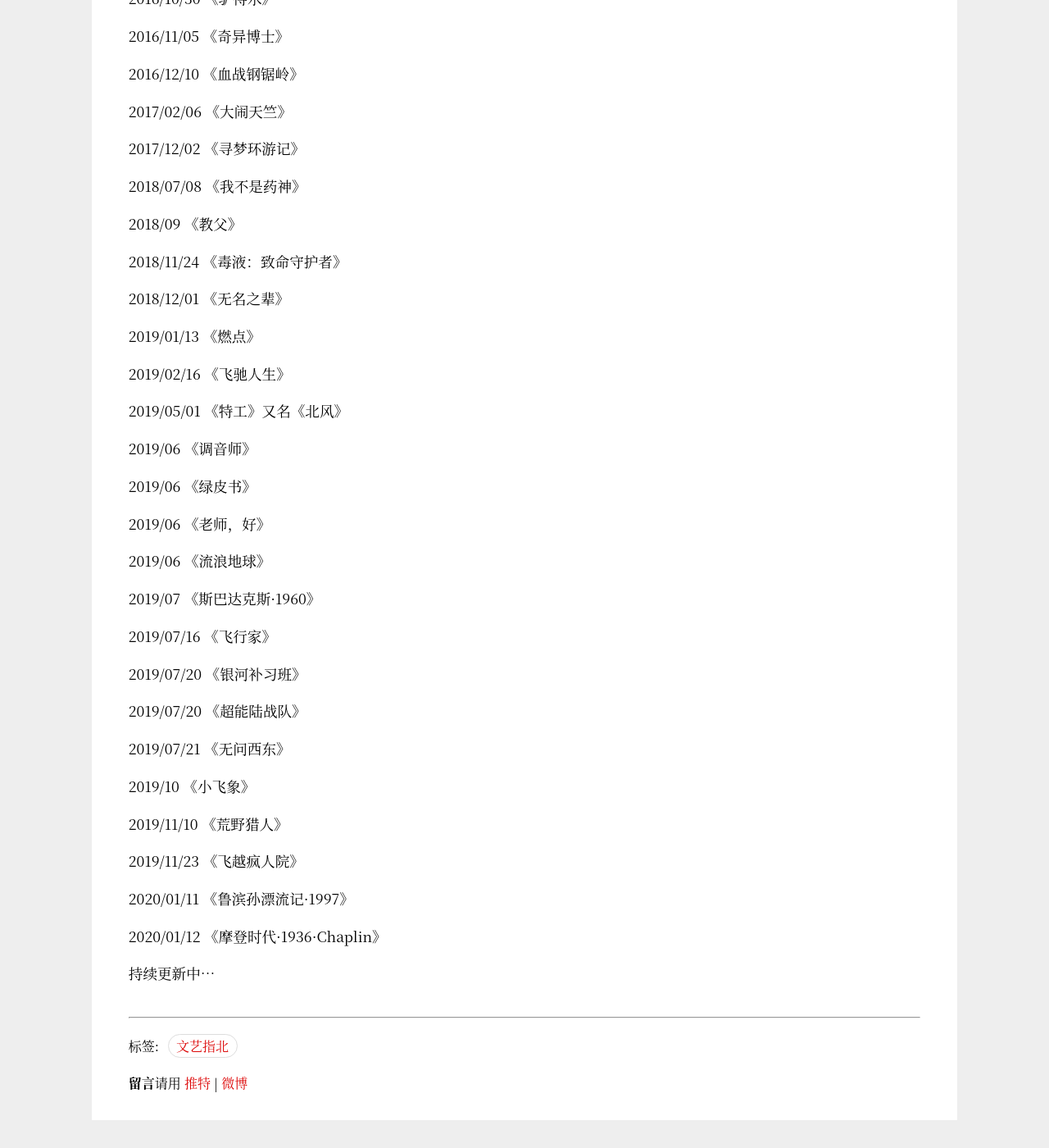
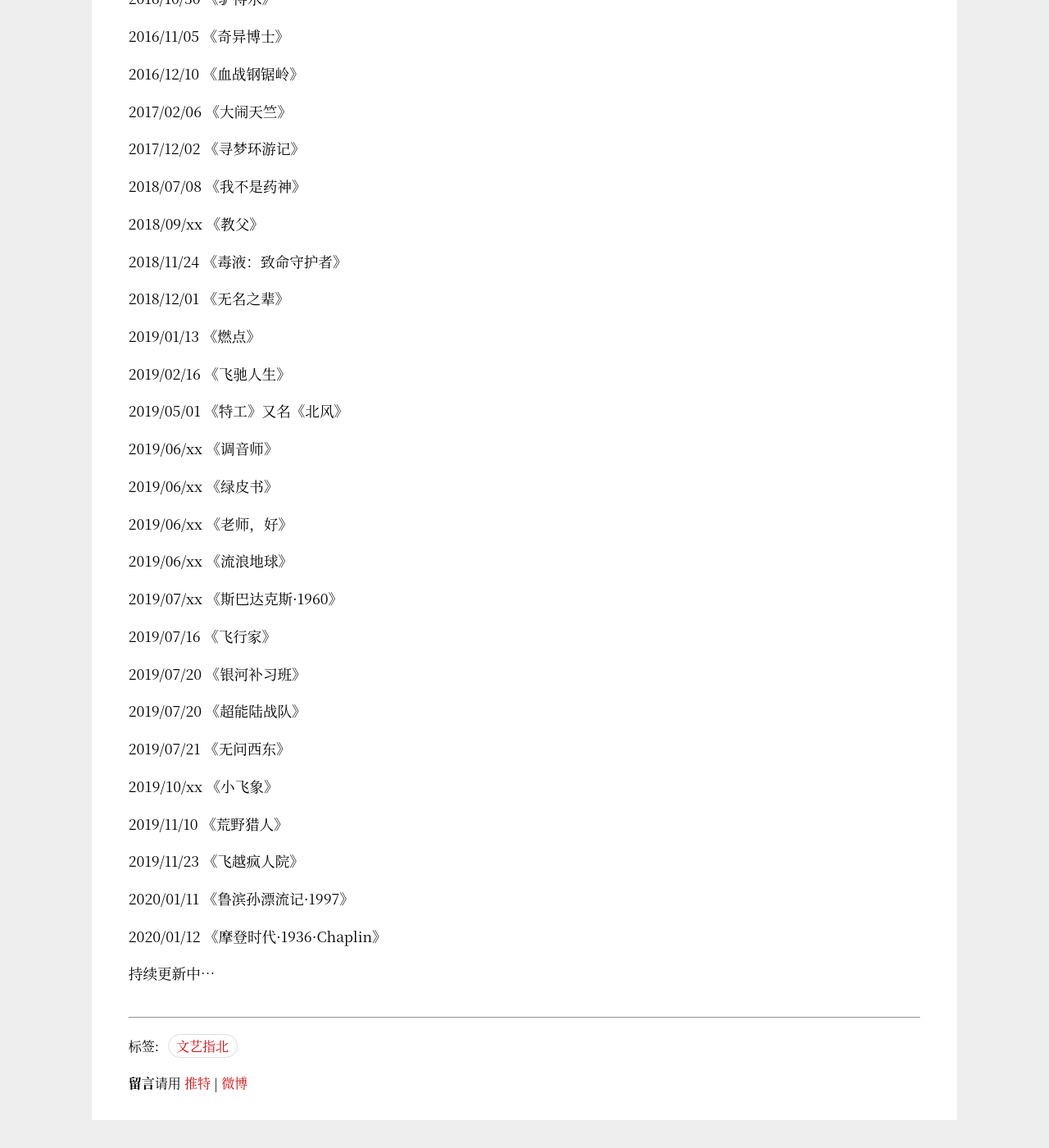
Before and after one commit to Haiyung/haiyung.github.io, a Jekyll site: the page built from _posts/2019-11-30-movies-records.md, in a window 1280 px wide and 1400 px high, scrolled down 2048 px. Shown: the whole window at 82% size. Built offline with Jekyll 4.4.1, drawn with Linux system fonts in a browser that asks for light colours.

Commit message:
upgrade articles

```diff
--- a/_posts/2019-11-30-movies-records.md
+++ b/_posts/2019-11-30-movies-records.md
@@ -101,7 +101,7 @@ tags: 文艺指北
 
 2018/07/08  《我不是药神》
 
-2018/09     《教父》
+2018/09/xx  《教父》
 
 2018/11/24  《毒液：致命守护者》
 
@@ -113,15 +113,15 @@ tags: 文艺指北
 
 2019/05/01  《特工》又名《北风》
 
-2019/06     《调音师》
+2019/06/xx  《调音师》
 
-2019/06     《绿皮书》
+2019/06/xx  《绿皮书》
 
-2019/06     《老师，好》
+2019/06/xx  《老师，好》
 
-2019/06     《流浪地球》
+2019/06/xx  《流浪地球》
 
-2019/07     《斯巴达克斯·1960》
+2019/07/xx  《斯巴达克斯·1960》
 
 2019/07/16  《飞行家》
 
@@ -131,7 +131,7 @@ tags: 文艺指北
 
 2019/07/21  《无问西东》
 
-2019/10     《小飞象》
+2019/10/xx  《小飞象》
 
 2019/11/10  《荒野猎人》
 
```
Also changed, not shown: other parts of _posts/2019-11-30-movies-records.md (+1 -1 lines), _posts/2019-09-12-approaching-bitcoin.md (+3 -3 lines), _posts/2020-02-15-after-reading-react-full-stack-developer.md (added, +13 -0 lines).
